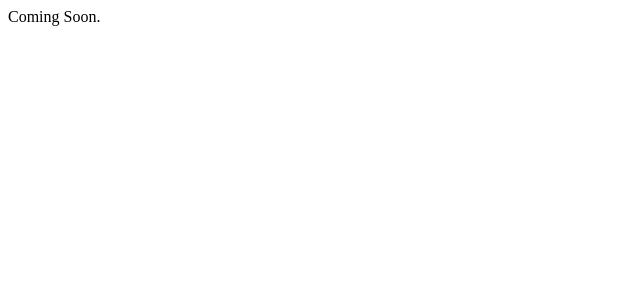
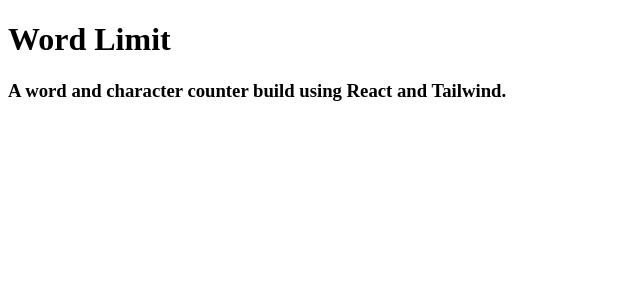
Before and after one commit to architchandra/count-my-words, a React (Create React App) app: page / in a window 1280 px wide. Shown: the top 300 px of the page, without its empty margins (0-640 px from the left). Built offline with nearby package versions, Linux system fonts and the light colour scheme.

Commit message:
Create App component - first pass

```diff
--- /dev/null
+++ b/src/components/App.js
@@ -0,0 +1,16 @@
+function App() {
+  return (
+    <>
+      <h1>
+        Word Limit
+      </h1>
+      <h3>
+        A word and character counter build using React and Tailwind.
+      </h3>
+    </>
+  );
+}
+
+
+
+export default App;
--- a/src/index.js
+++ b/src/index.js
@@ -1,13 +1,12 @@
 import { StrictMode } from 'react';
 import ReactDOM from 'react-dom';
+import App from './components/App';
 
 
 
 ReactDOM.render(
   <StrictMode>
-    <div>
-      Coming Soon.
-    </div>
+    <App />
   </StrictMode>,
   document.getElementById('root')
 );
```
